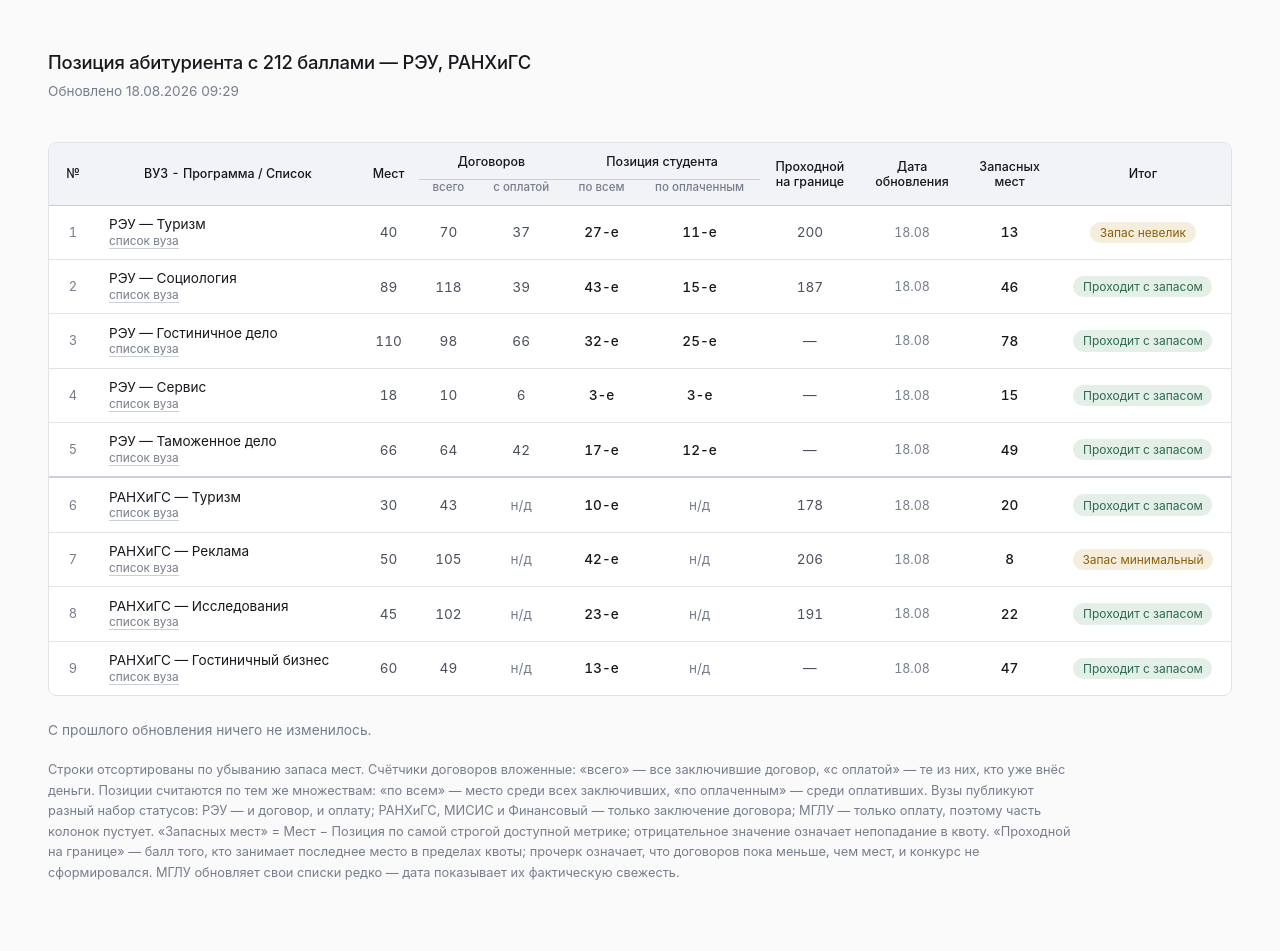
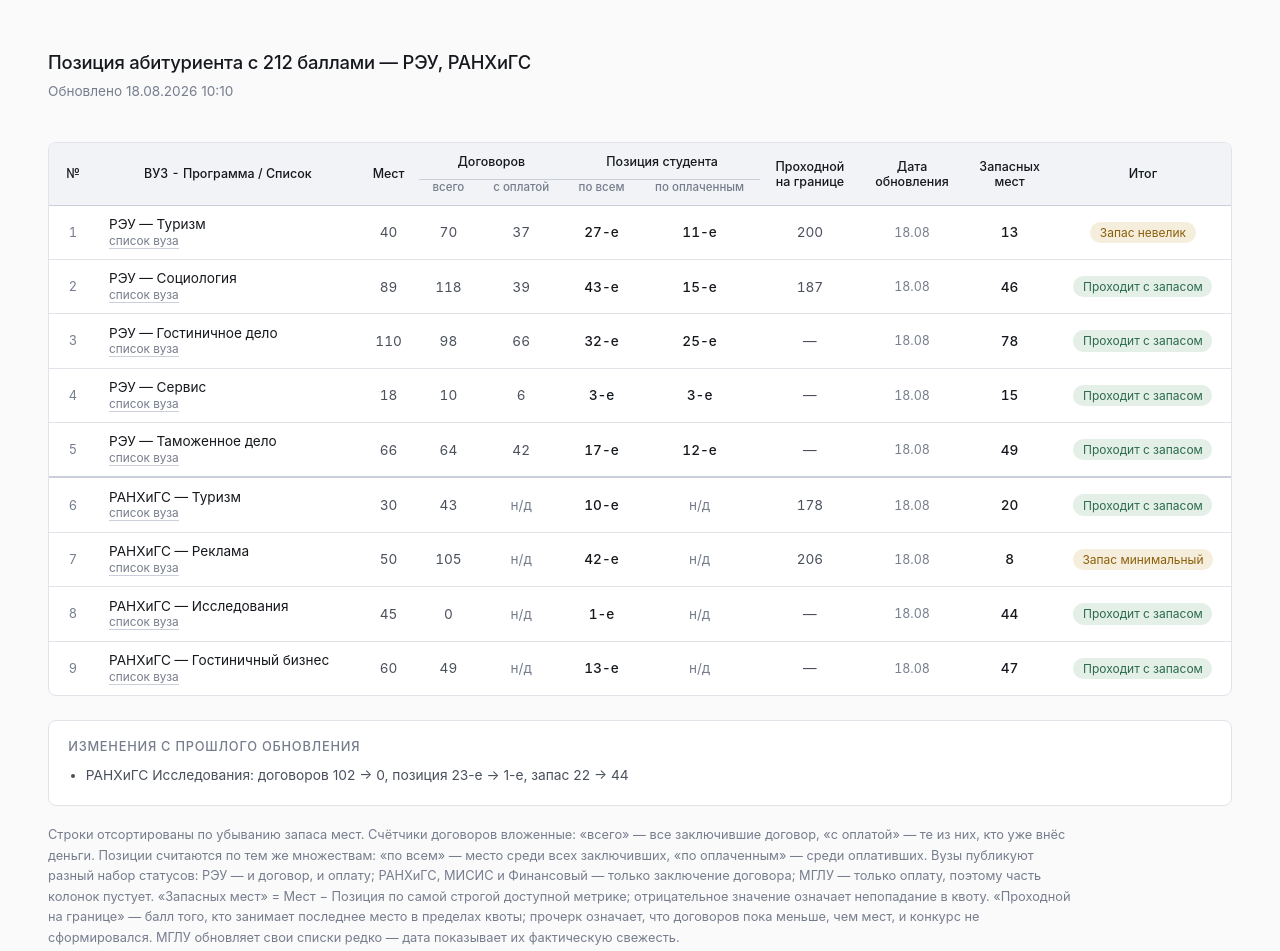
Before and after one commit to skrasin/postuplenie-2026, a plain HTML site: page index.html in a window 1280 px wide. Drawn offline with Linux system fonts and the light colour scheme.

Commit message:
Обновление данных: 18.08.2026 10:10

```diff
--- a/index.html
+++ b/index.html
@@ -77,7 +77,7 @@
   <div class="bar">
     <div>
       <h1>Позиция абитуриента с 212 баллами — РЭУ, РАНХиГС</h1>
-      <p class="sub">Обновлено 18.08.2026 09:29</p>
+      <p class="sub">Обновлено 18.08.2026 10:10</p>
       </div>
     </div>
   <div class="scroll"><table>
@@ -105,11 +105,11 @@
 <tr class=""><td class="no">5</td><td class="name"><span class="pname">РЭУ — Таможенное дело</span><a class="plink" href="https://abitrating.rea.ru/group/7226ab15-11ad-11f1-8dba-5cba2c649f58" target="_blank" rel="noopener">список вуза</a></td><td>66</td><td>64</td><td>42</td><td class="key">17-е</td><td class="key">12-е</td><td>—</td><td class="dt">18.08</td><td class="key">49</td><td><span class="chip c-safe">Проходит с запасом</span></td></tr>
 <tr class="grp"><td class="no">6</td><td class="name"><span class="pname">РАНХиГС — Туризм</span><a class="plink" href="https://my.ranepa.ru/online/pk26/list/list.php?FT=1&FL=0&FO=4&F1=3dfc1680-5eff-4887-a318-288990d0e055&F2=dacc15e6-6808-11e9-80f1-005056a03e4f&F3=3f4ee63d-bf12-11f0-aa18-00620b9300d1&F4=d253c5b5-1df0-11f1-9faa-00620bc81861" target="_blank" rel="noopener">список вуза</a></td><td>30</td><td>43</td><td class="nd">н/д</td><td class="key">10-е</td><td class="nd">н/д</td><td>178</td><td class="dt">18.08</td><td class="key">20</td><td><span class="chip c-safe">Проходит с запасом</span></td></tr>
 <tr class=""><td class="no">7</td><td class="name"><span class="pname">РАНХиГС — Реклама</span><a class="plink" href="https://my.ranepa.ru/online/pk26/list/list.php?FT=1&FL=0&FO=4&F1=3dfc1680-5eff-4887-a318-288990d0e055&F2=c2d7c59e-e1f0-11e5-80ee-005056a00b6e&F3=3f4ee63d-bf12-11f0-aa18-00620b9300d1&F4=961f0091-f5ec-11f0-9fa8-00620bc81861" target="_blank" rel="noopener">список вуза</a></td><td>50</td><td>105</td><td class="nd">н/д</td><td class="key">42-е</td><td class="nd">н/д</td><td>206</td><td class="dt">18.08</td><td class="key">8</td><td><span class="chip c-warn">Запас минимальный</span></td></tr>
-<tr class=""><td class="no">8</td><td class="name"><span class="pname">РАНХиГС — Исследования</span><a class="plink" href="https://my.ranepa.ru/online/pk26/list/list.php?FT=1&FL=0&FO=4&F1=3dfc1680-5eff-4887-a318-288990d0e055&F2=c2d7c59e-e1f0-11e5-80ee-005056a00b6e&F3=3f4ee63d-bf12-11f0-aa18-00620b9300d1&F4=961f0090-f5ec-11f0-9fa8-00620bc81861" target="_blank" rel="noopener">список вуза</a></td><td>45</td><td>102</td><td class="nd">н/д</td><td class="key">23-е</td><td class="nd">н/д</td><td>191</td><td class="dt">18.08</td><td class="key">22</td><td><span class="chip c-safe">Проходит с запасом</span></td></tr>
+<tr class=""><td class="no">8</td><td class="name"><span class="pname">РАНХиГС — Исследования</span><a class="plink" href="https://my.ranepa.ru/online/pk26/list/list.php?FT=1&FL=0&FO=4&F1=3dfc1680-5eff-4887-a318-288990d0e055&F2=c2d7c59e-e1f0-11e5-80ee-005056a00b6e&F3=3f4ee63d-bf12-11f0-aa18-00620b9300d1&F4=961f0090-f5ec-11f0-9fa8-00620bc81861" target="_blank" rel="noopener">список вуза</a></td><td>45</td><td>0</td><td class="nd">н/д</td><td class="key">1-е</td><td class="nd">н/д</td><td>—</td><td class="dt">18.08</td><td class="key">44</td><td><span class="chip c-safe">Проходит с запасом</span></td></tr>
 <tr class=""><td class="no">9</td><td class="name"><span class="pname">РАНХиГС — Гостиничный бизнес</span><a class="plink" href="https://my.ranepa.ru/online/pk26/list/list.php?FT=1&FL=0&FO=4&F1=3dfc1680-5eff-4887-a318-288990d0e055&F2=5352eced-6808-11e9-80f1-005056a03e4f&F3=3f4ee63d-bf12-11f0-aa18-00620b9300d1&F4=5b1b5e94-f55d-11f0-9fa8-00620bc81861" target="_blank" rel="noopener">список вуза</a></td><td>60</td><td>49</td><td class="nd">н/д</td><td class="key">13-е</td><td class="nd">н/д</td><td>—</td><td class="dt">18.08</td><td class="key">47</td><td><span class="chip c-safe">Проходит с запасом</span></td></tr>
     </tbody>
   </table></div>
-  <p class="nochange">С прошлого обновления ничего не изменилось.</p>
+  <div class="changes"><h2>Изменения с прошлого обновления</h2><ul><li>РАНХиГС Исследования: договоров 102 → 0, позиция 23-е → 1-е, запас 22 → 44</li></ul></div>
   <p class="foot">Строки отсортированы по убыванию запаса мест. Счётчики договоров
   вложенные: «всего» — все заключившие договор, «с оплатой» — те из них, кто уже
   внёс деньги. Позиции считаются по тем же множествам: «по всем» — место среди всех
```
